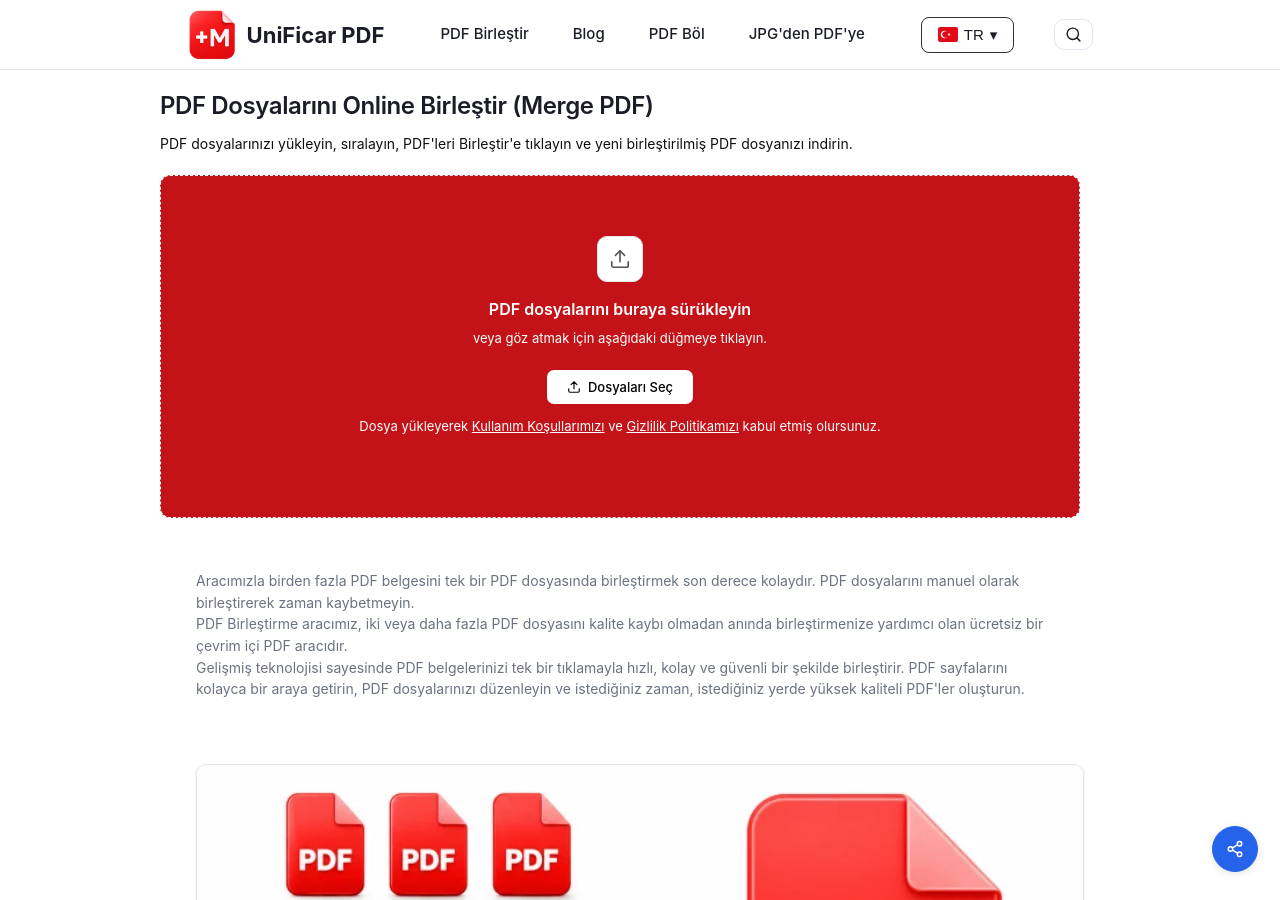
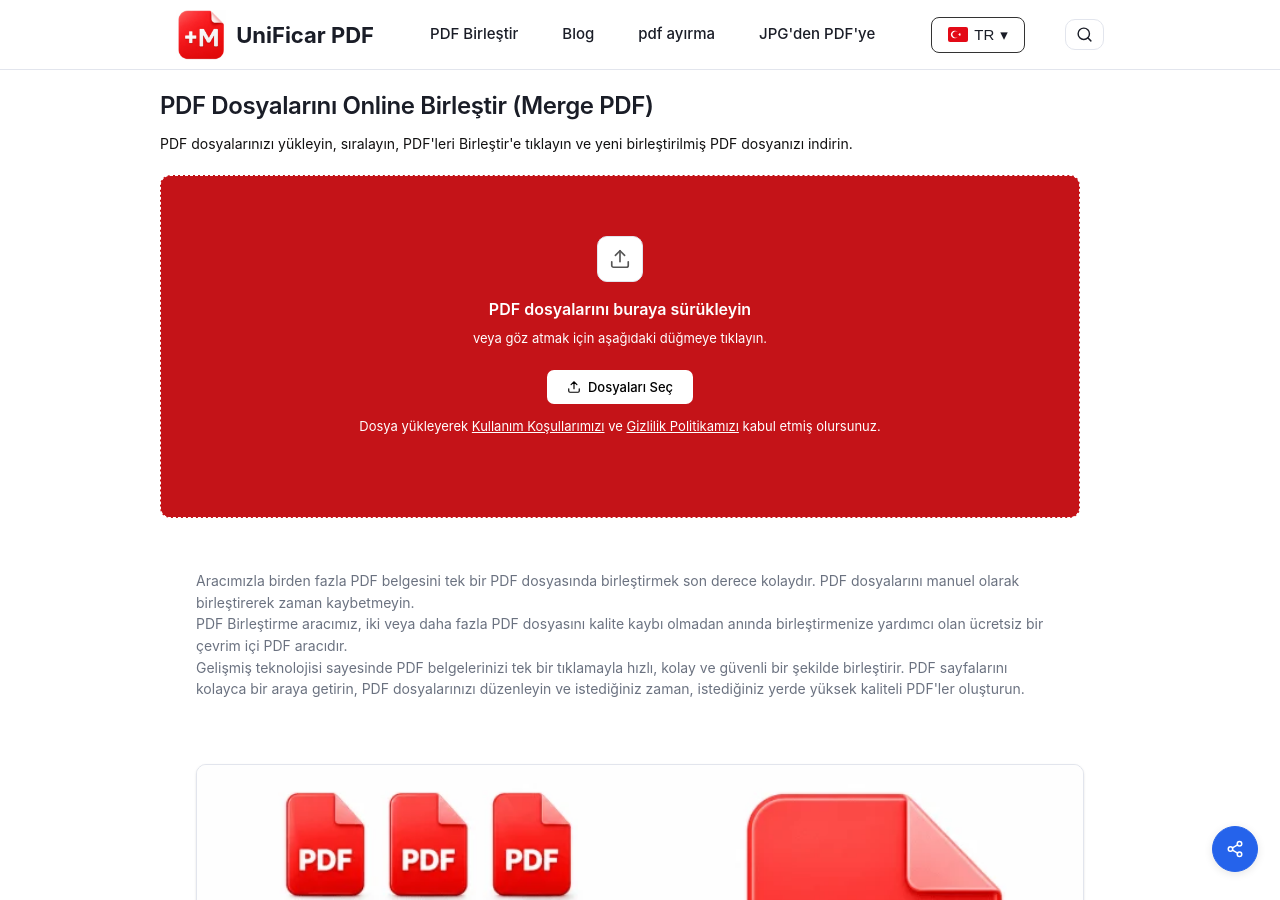
Before and after one commit to rforrupesh/jekyllmultilingual, a Jekyll site: the page built from tr/index.md, in a window 1280 px wide and 900 px high. Built offline with Jekyll 4.4.1, drawn with Linux system fonts in a browser that asks for light colours.

Commit message:
Update translations.yml

```diff
--- a/_data/translations.yml
+++ b/_data/translations.yml
@@ -223,7 +223,7 @@ tr:
     upload: "PDF Birleştir"
     blog: "Blog"
     about: "Hakkımızda"
-    splitpdf: "PDF Böl"
+    splitpdf: "pdf ayırma"
     jpgapdf: "JPG'den PDF'ye"
   blog:
     title: "Blog"
```
